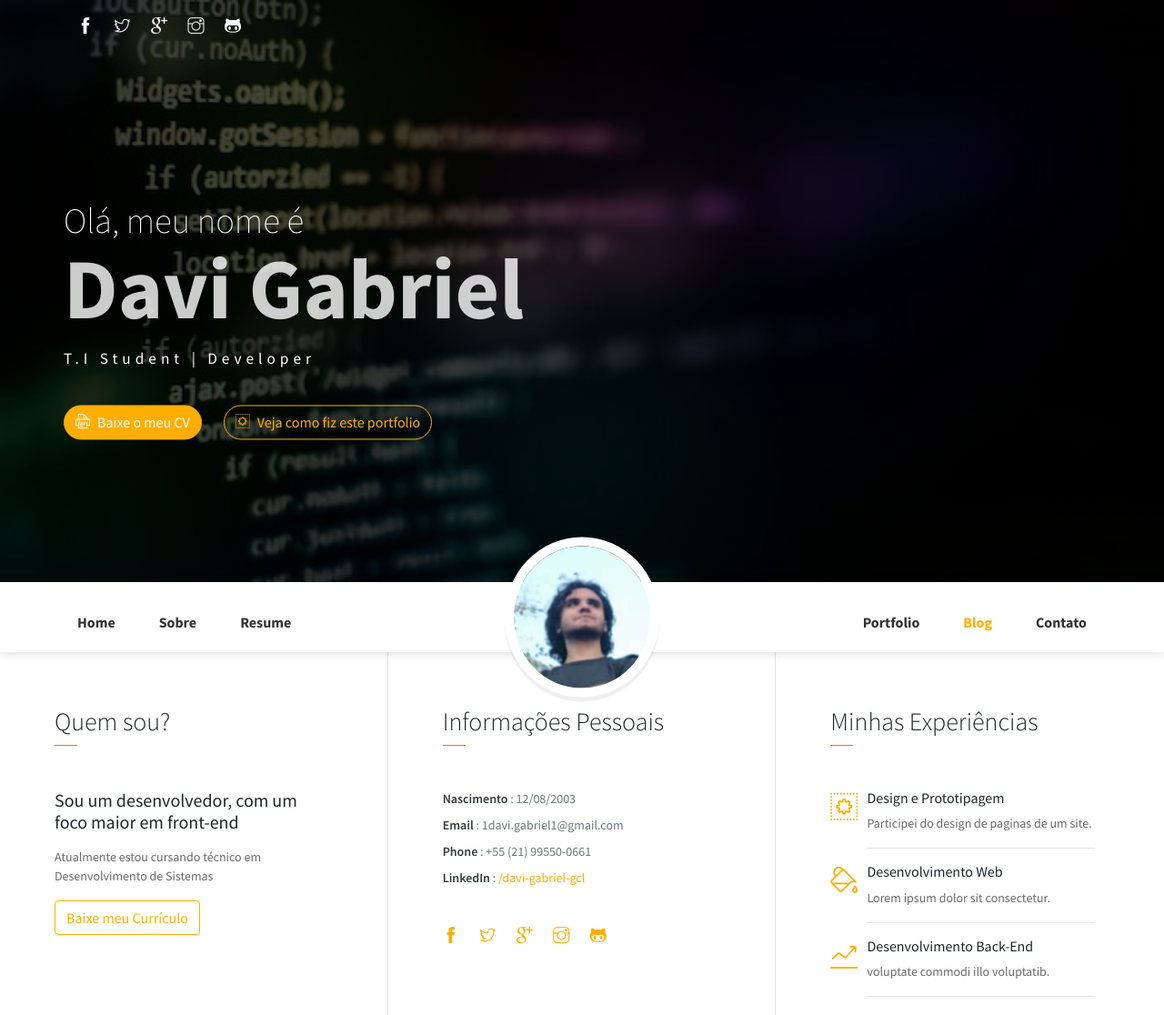
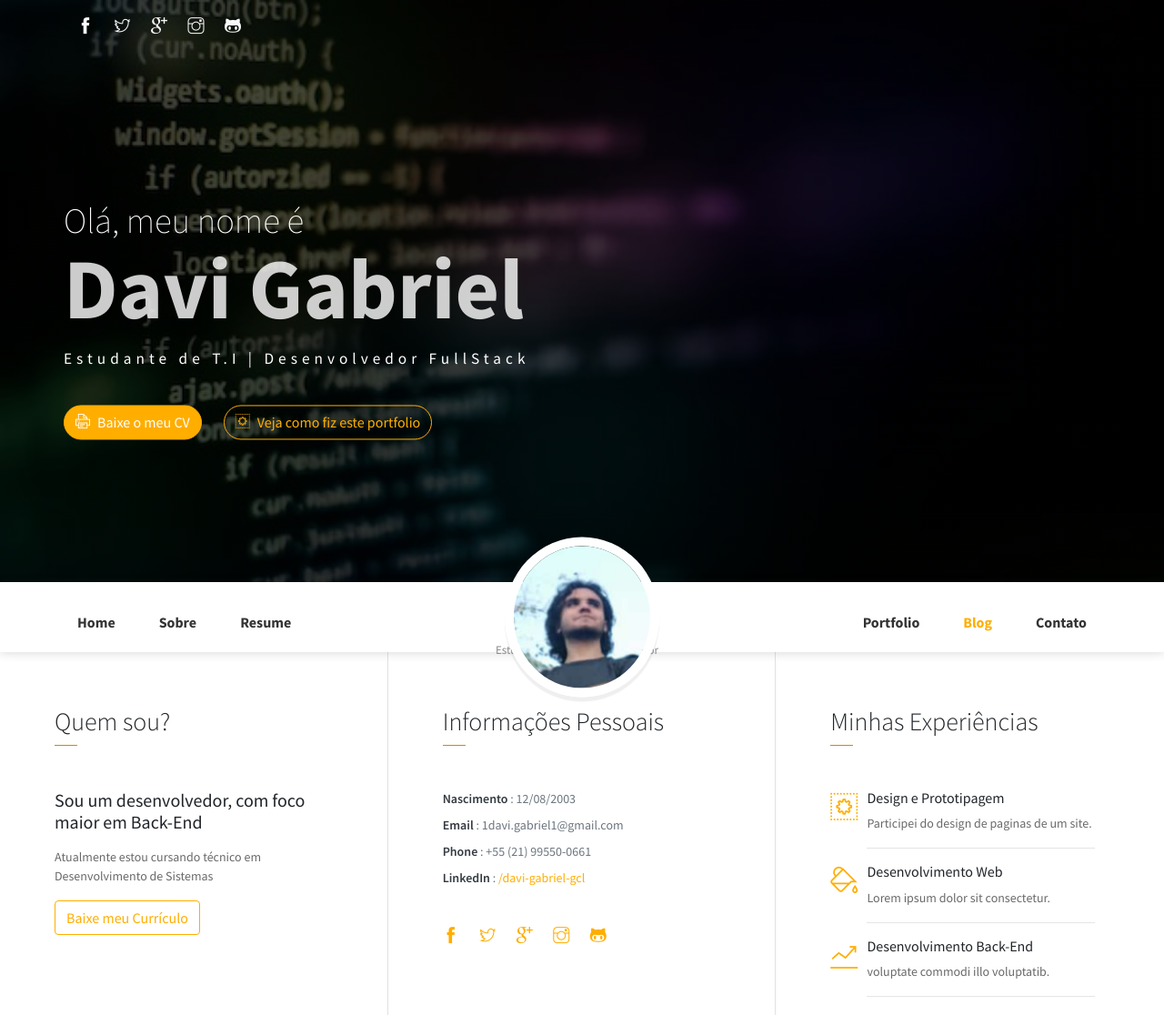
Before and after one commit to Davi-GCL/my-portfolio, a plain HTML site: page index.html in a window 1280 px wide. Shown: the top 1116 px of the page at 91% size. Drawn offline with Linux system fonts and the light colour scheme; some packages are replaced by stand-ins of ours; some icons are missing.

Commit message:
traduzindo

```diff
--- a/index.html
+++ b/index.html
@@ -25,7 +25,7 @@
             <div class="header-content">
                 <h4 class="header-subtitle" >Olá, meu nome é</h4>
                 <h1 class="header-title">Davi Gabriel</h1>
-                <h6 class="header-mono" >T.I Student | Developer</h6>
+                <h6 class="header-mono" >Estudante de T.I | Desenvolvedor FullStack</h6>
                 <span class="d-flex">
                     <button class="btn btn-danger btn-rounded mr-4"><i class="ti-printer pr-2"></i>Baixe o meu CV</button>
                     <button class="btn btn-outline-danger btn-rounded"><i class="ti-widget pr-2"></i>Veja como fiz este portfolio</button>
@@ -54,7 +54,7 @@
                     <img src="assets/imgs/avatar.PNG" alt="" class="brand-img">
                     <li class="brand-txt">
                         <h5 class="brand-title">Davi GCL</h5>
-                        <div class="brand-subtitle">T.I Student | Developer</div>
+                        <div class="brand-subtitle"> Estudante em T.I | Desenvolvedor</div>
                     </li>
                 </ul>
                 <ul class="navbar-nav ml-auto">
@@ -76,7 +76,7 @@
             <div class="col-lg-4 about-card">
                 <h3 class="font-weight-light">Quem sou?</h3>
                 <span class="line mb-5"></span>
-                <h5 class="mb-3">Sou um desenvolvedor, com um foco maior em front-end </h5>
+                <h5 class="mb-3">Sou um desenvolvedor, com foco maior em Back-End </h5>
                 <p class="mt-20">Atualmente estou cursando técnico em Desenvolvimento de Sistemas</p>
                 <button class="btn btn-outline-danger"><i class="icon-down-circled2 "></i>Baixe meu Currículo</button>
             </div>
```
